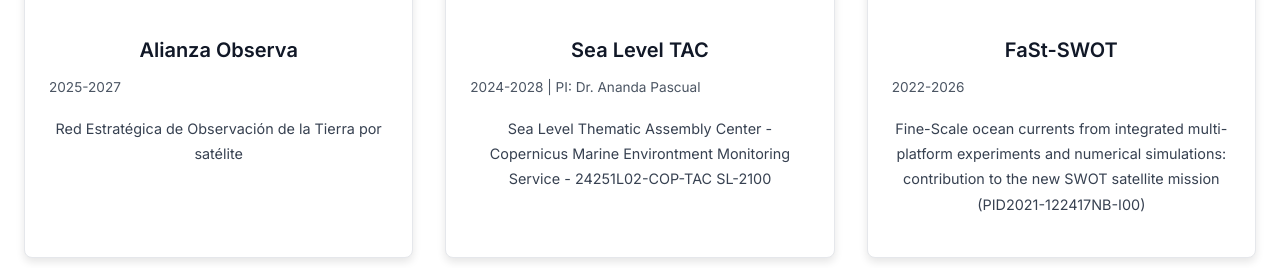
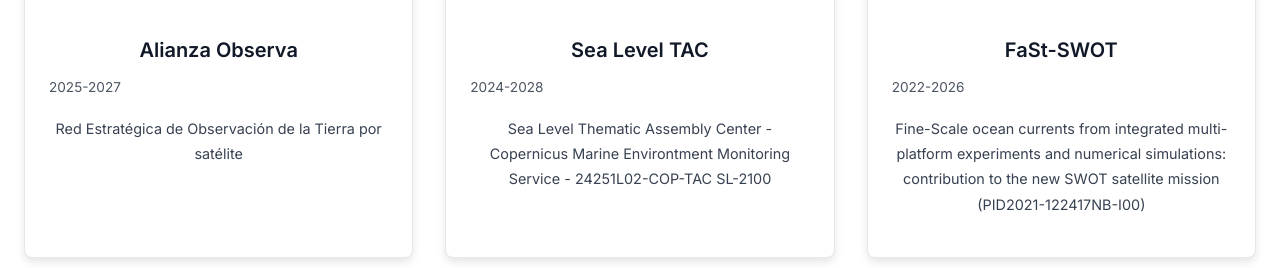
Before and after one commit to IMEDEA-POP-LAB/IMEDEA-POP-LAB.github.io, a Jekyll site: the page built from _pages/projects.md, in a window 1280 px wide and 900 px high, scrolled down 495 px, cut to the strip 181-449 px from the top of the window. Built offline with Jekyll 4.4.1, drawn with Linux system fonts in a browser that asks for light colours; a style sheet for code colours, icons or effects is not loaded.

Commit message:
Refactor project title link formatting and update project metadata for clarity

```diff
--- a/_pages/projects.md
+++ b/_pages/projects.md
@@ -18,9 +18,7 @@
       <img class="project-logo" src="{{ '/assets/img/projects/alianza_observa_logo.avif' | relative_url }}" alt="Alianza Observa Project Logo">
     </div>
     <div class="project-title">
-      <a href="https://alianzaobserva.com" target="_blank">
-       Alianza Observa
-      </a>
+      <a href='https://alianzaobserva.com' target="_blank">Alianza Observa</a>
     </div>
     <div class="project-meta">2025-2027</div>
     <div class="project-desc">Red Estratégica de Observación de la Tierra por satélite</div>
@@ -31,7 +29,7 @@
       <img class="project-logo" src="{{ '/assets/img/projects/sltac_logo.png' | relative_url }}" alt="SLTAC Project Logo">
     </div>
     <div class="project-title">Sea Level TAC</div>
-    <div class="project-meta">2024-2028 | PI: Dr. Ananda Pascual</div>
+    <div class="project-meta">2024-2028</div>
     <div class="project-desc">Sea Level Thematic Assembly Center - Copernicus Marine Environtment Monitoring Service - 24251L02-COP-TAC SL-2100</div>
   </div>
 
```
